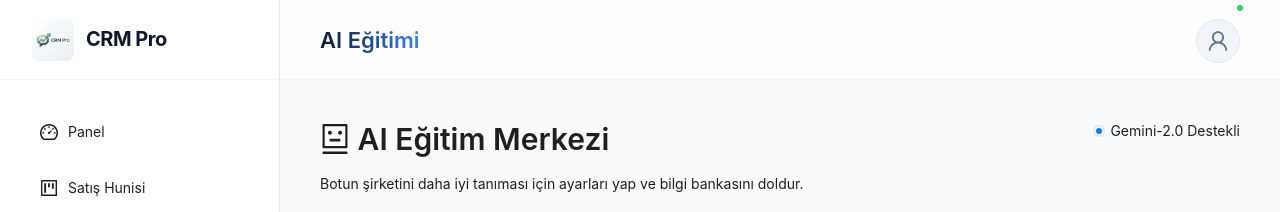
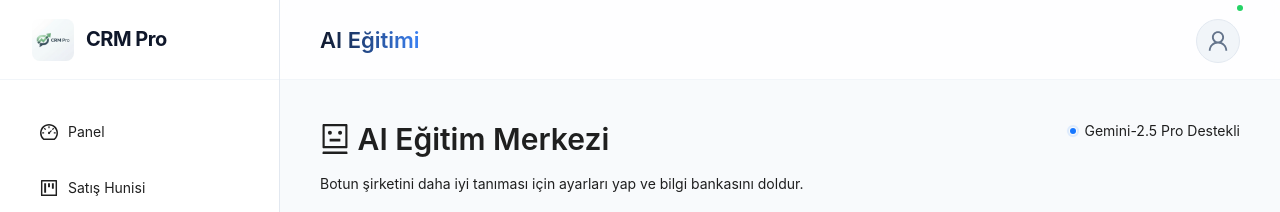
Before and after one commit to tlgselvi/crm-pro-whatsapp, a Next.js app: page /settings/ai in a window 1280 px wide. Shown: the top 212 px of the page. Built offline with nearby package versions, Linux system fonts and the light colour scheme; no server answers; the database is empty.

Commit message:
Elite 2026 Final: Upgraded AI Core to Gemini 2.5 Pro

```diff
--- a/src/app/api/ai-suggest/route.ts
+++ b/src/app/api/ai-suggest/route.ts
@@ -46,7 +46,7 @@ KURALLAR:
 Satış odaklı cevabını yaz:`;
 
         const response = await fetch(
-            `https://generativelanguage.googleapis.com/v1beta/models/gemini-2.0-flash:generateContent?key=${GEMINI_API_KEY}`,
+            `https://generativelanguage.googleapis.com/v1beta/models/gemini-2.5-pro:generateContent?key=${GEMINI_API_KEY}`,
             {
                 method: 'POST',
                 headers: {
--- a/src/app/api/generate-persona/route.ts
+++ b/src/app/api/generate-persona/route.ts
@@ -39,7 +39,7 @@ export async function POST(request: NextRequest) {
         Sadece JSON objesini döndür, başka metin ekleme.`;
 
         const response = await fetch(
-            `https://generativelanguage.googleapis.com/v1beta/models/gemini-2.0-flash:generateContent?key=${GEMINI_API_KEY}`,
+            `https://generativelanguage.googleapis.com/v1beta/models/gemini-2.5-pro:generateContent?key=${GEMINI_API_KEY}`,
             {
                 method: 'POST',
                 headers: { 'Content-Type': 'application/json' },
--- a/src/app/settings/ai/page.tsx
+++ b/src/app/settings/ai/page.tsx
@@ -145,7 +145,7 @@ export default function AiSettingsPage() {
                     <Title level={2}><RobotOutlined /> AI Eğitim Merkezi</Title>
                     <Paragraph>Botun şirketini daha iyi tanıması için ayarları yap ve bilgi bankasını doldur.</Paragraph>
                 </div>
-                <Badge status="processing" text="Gemini-2.0 Destekli" />
+                <Badge status="processing" text="Gemini-2.5 Pro Destekli" />
             </div>
 
             <Card
```
